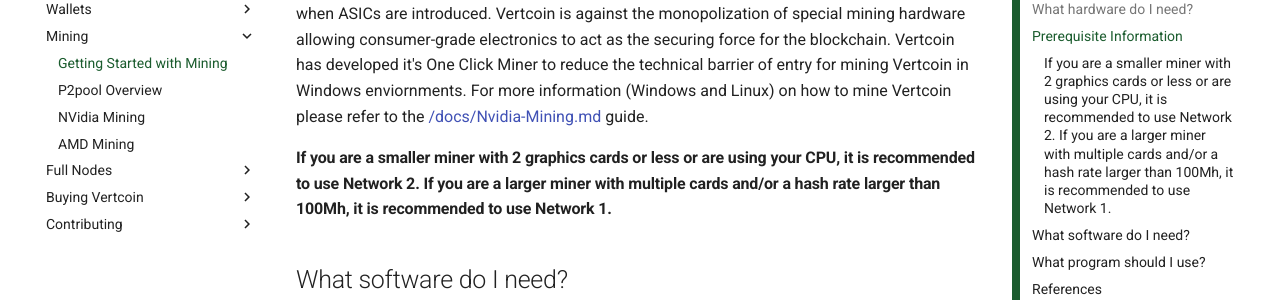
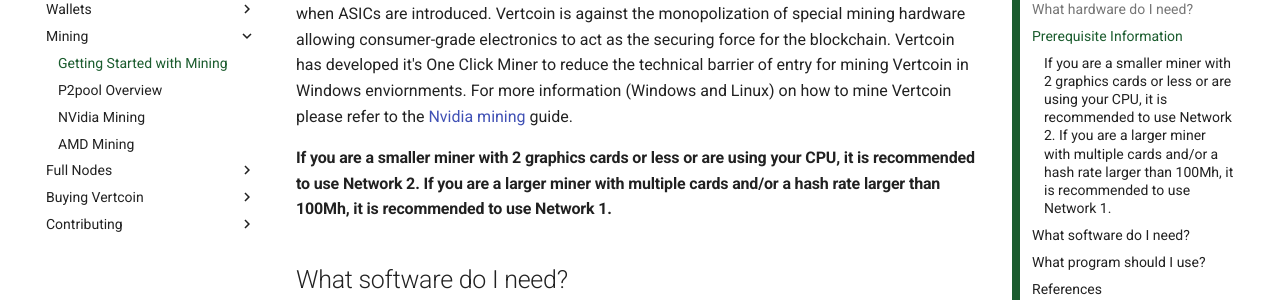
Before and after one commit to vertcoin-project/VertDocs, an MkDocs documentation site: the page built from docs/Mining/Getting-Started-With-Mining.md, in a window 1280 px wide and 900 px high, scrolled down 1122 px. Shown: the part 153-453 px from the top of the window. Built offline with MkDocs 1.6.1 and Material for MkDocs 9.7.7, drawn with Linux system fonts in a browser that asks for light colours; comment, search, counter and statistics services are not loaded; old or Windows-style settings are respelled for this version of MkDocs.

Commit message:
Fix incorrect hyperlink

```diff
--- a/docs/Mining/Getting-Started-With-Mining.md
+++ b/docs/Mining/Getting-Started-With-Mining.md
@@ -14,7 +14,7 @@
 If you are interested in mining for vertcoin to purpose the community, nearly any computer is strong enough and can join the network. If you are instead searching for profitable mining, a higher-end GPU is recommended, like a Pascal series or similar NVidia GPU. Currently, AMD cards struggle with stable high-speed hashing of the Lyra2REv2 algorithm, but can still contribute at lower speeds. CPU mining is too slow to be profitable. Large arrays of consumer-grade GPUs can also be used across multiple machines to achieve higher hashrates pooled into a single p2pool node and wallet. Note that ASIC miners will not work for vertcoin, as is the intention of the currency.
 
 ## Prerequisite Information
-Vertcoin currently uses the Lyra2REv2 hashing algorithm created to maintain ASIC resistance, along with this hashing algorithm the community enforces a mutually held social contract to fork when ASICs are introduced. Vertcoin is against the monopolization of special mining hardware allowing consumer-grade electronics to act as the securing force for the blockchain. Vertcoin has developed it's One Click Miner to reduce the technical barrier of entry for mining Vertcoin in Windows enviornments. For more information (Windows and Linux) on how to mine Vertcoin please refer to the [/docs/Nvidia-Mining.md](/docs/Mining/Nvidia-Mining.md) guide.
+Vertcoin currently uses the Lyra2REv2 hashing algorithm created to maintain ASIC resistance, along with this hashing algorithm the community enforces a mutually held social contract to fork when ASICs are introduced. Vertcoin is against the monopolization of special mining hardware allowing consumer-grade electronics to act as the securing force for the blockchain. Vertcoin has developed it's One Click Miner to reduce the technical barrier of entry for mining Vertcoin in Windows enviornments. For more information (Windows and Linux) on how to mine Vertcoin please refer to the [Nvidia mining](/Mining/Nvidia-Mining.md) guide.
 
 #### If you are a smaller miner with 2 graphics cards or less or are using your CPU, it is recommended to use Network 2. If you are a larger miner with multiple cards and/or a hash rate larger than 100Mh, it is recommended to use Network 1.
 
```
